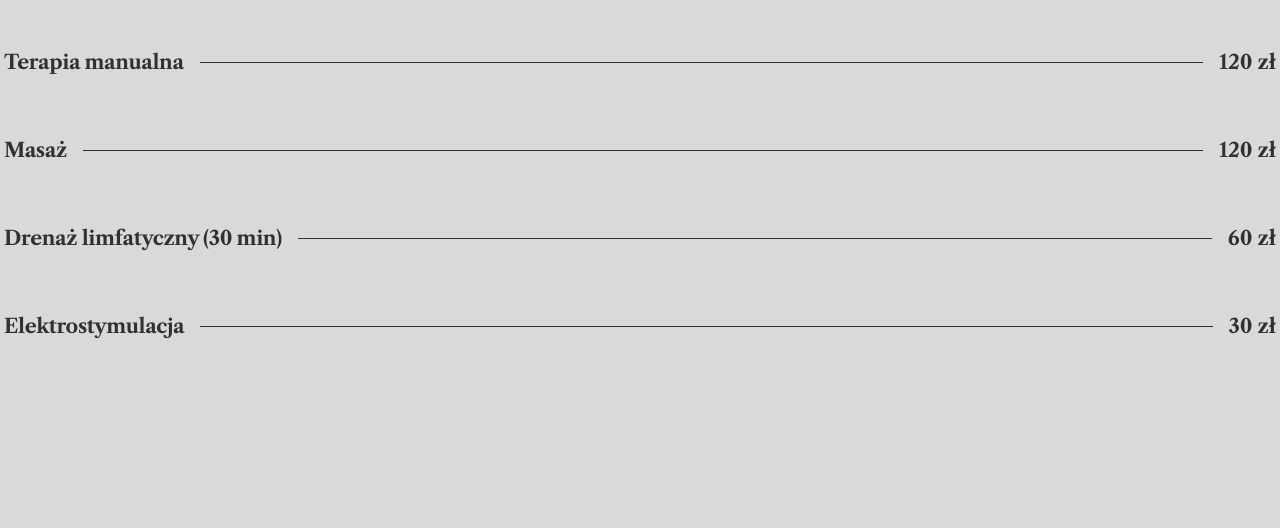
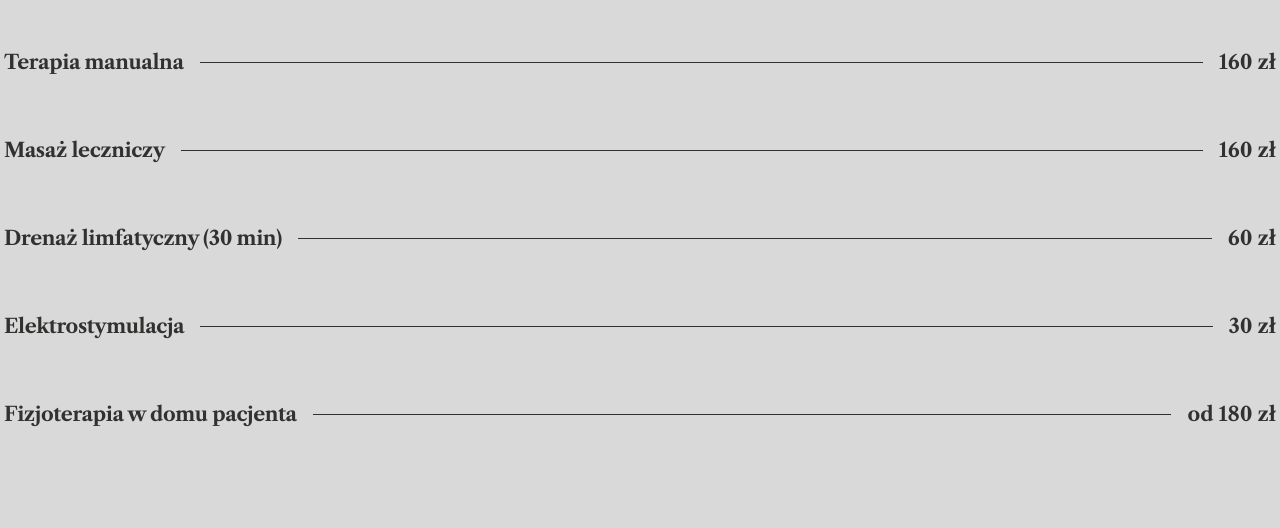
Before and after one commit to bartoszjaniuk/astro-physiotherapy, an Astro site: page /cennik in a window 1280 px wide. Shown: the part 272-800 px from the top of the page. Built offline with nearby package versions, Linux system fonts and the light colour scheme; Astro itself is replaced by a stand-in of ours; a web font is replaced by a local one.

Commit message:
update price list

```diff
--- a/src/_views/Contact/Contact.tsx
+++ b/src/_views/Contact/Contact.tsx
@@ -1,7 +1,6 @@
 import { motion } from "framer-motion";
 import { FACEBOOK_URL, INSTAGRAM_URL } from "../../_constants/socialMedia";
 import { Header } from "../../components/Header/Header";
-import { ScaleUp } from "../../utils/animations/ScaleUp";
 import { SlideX } from "../../utils/animations/SlideX";
 import { SlideY } from "../../utils/animations/SlideY";
 
@@ -101,9 +100,8 @@ export const Contact = () => {
 					</ScaleUp> */}
 				</div>
 			</section>
-      <SlideY from="bottom" duration={0.6}>
+
 			<Map />
-      </SlideY>
 		</main>
 	);
 };
--- a/src/_views/PriceList/PriceList.tsx
+++ b/src/_views/PriceList/PriceList.tsx
@@ -22,13 +22,13 @@ type PriceList = {
 const PRICE_LIST: PriceList[] = [
 	{
 		title: "Terapia manualna",
-		price: "120 zł",
+		price: "160 zł",
 		// description:
 		// 	"Lorem ipsum dolor sit amet consectetur adipisicing elit. Eos reprehenderit doloremque fugiat beatae at architecto?",
 	},
 	{
-		title: "Masaż",
-		price: "120 zł",
+		title: "Masaż leczniczy",
+		price: "160 zł",
 		// description: "rozluźnianie mięśni oraz powięzi",
 	},
 	{
@@ -41,11 +41,11 @@ const PRICE_LIST: PriceList[] = [
 		price: "30 zł",
 		// description: "urządzenia compex zapewnia elektrostymulacje co pomaga w...",
 	},
-	// {
-	// 	title: "Fizjoterapia w domu pacjenta",
-	// 	price: "180 zł",
-	// 	description: "fizjoterapia z dojazdem do domu pacjenta",
-	// },
+	{
+		title: "Fizjoterapia w domu pacjenta",
+		price: "od 180 zł",
+		// description: "fizjoterapia z dojazdem do domu pacjenta",
+	},
 ];
 
 const PriceListItem = ({ price, title, description }: PriceList) => {
```
Lines whose indentation alone changed are shown as unchanged.
